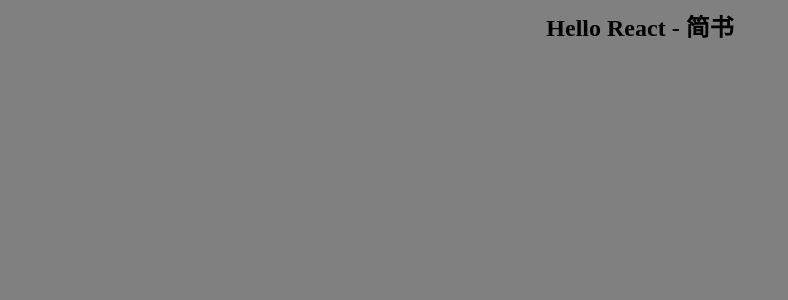
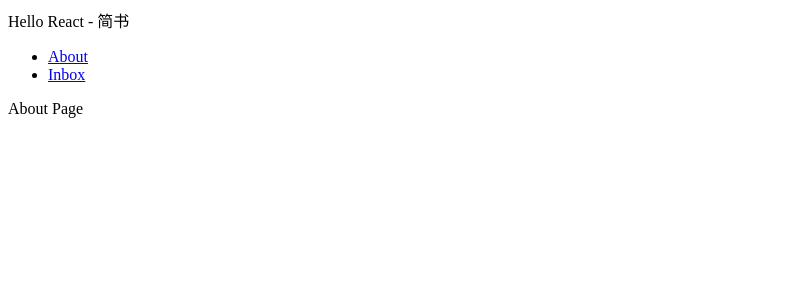
Before and after one commit to Fengzhen8023/Jianshu-React, a React app: page /about in a window 1280 px wide. Shown: the top 300 px of the page, without its empty margins (0-788 px from the left). Built offline with nearby package versions, Linux system fonts and the light colour scheme.

Commit message:
add the react router to organize the component

```diff
--- a/package.json
+++ b/package.json
@@ -30,6 +30,7 @@
   },
   "dependencies": {
     "react": "^16.9.0",
-    "react-dom": "^16.9.0"
+    "react-dom": "^16.9.0",
+    "react-router-dom": "^5.0.1"
   }
 }
--- /dev/null
+++ b/src/About.jsx
@@ -0,0 +1,11 @@
+import React from 'react'
+
+class About extends React.Component {
+    render() {
+        return (
+        <div>About Page</div>
+        )
+    }
+}
+
+export default About;
--- a/src/App.jsx
+++ b/src/App.jsx
@@ -1,7 +1,19 @@
 import React from 'react';
-class App extends React.Component{
+import { Link } from 'react-router-dom';
+
+class App extends React.Component {
     render(){
-        return (<div>Hello React - 简书</div>);
+        return (
+            <>
+                <div>Hello React - 简书</div>
+                <ul>
+                    <li><Link to="/about">About</Link></li>
+                    <li><Link to="/inbox">Inbox</Link></li>
+                </ul>
+                { this.props.children }
+            </>
+        );
     }
 }
+
 export default App;
--- /dev/null
+++ b/src/Inbox.jsx
@@ -0,0 +1,11 @@
+import React from 'react'
+
+class Inbox extends React.Component {
+    render() {
+        return (
+        <div>Inbox Page</div>
+        )
+    }
+}
+
+export default Inbox;
--- a/src/index.js
+++ b/src/index.js
@@ -1,8 +1,15 @@
-import React from 'react';
-import ReactDOM from 'react-dom';
-import App from './App';
-import "./index.scss"
-ReactDOM.render(
-    <App/>,
-    document.getElementById('root')
-);
+import React from 'react'
+import { render } from 'react-dom'
+import { BrowserRouter, Route } from 'react-router-dom'
+import App from './App'
+import About from './About'
+import Inbox from './Inbox'
+
+
+render((
+    <BrowserRouter>
+        <Route path="/" component={ App }></Route>
+        <Route path="/about" component={ About }></Route>
+        <Route path="/inbox" component={ Inbox }></Route>
+    </BrowserRouter>
+), document.getElementById('root'))
```
Also changed, not shown: 2 other files (tests, documents, lock files or other folders).
